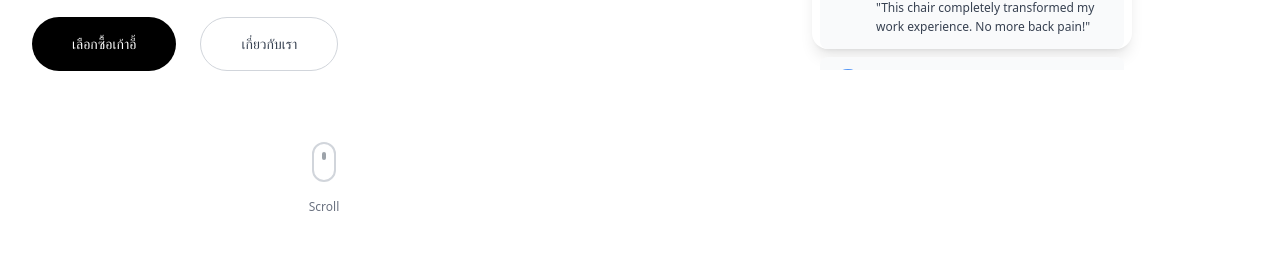
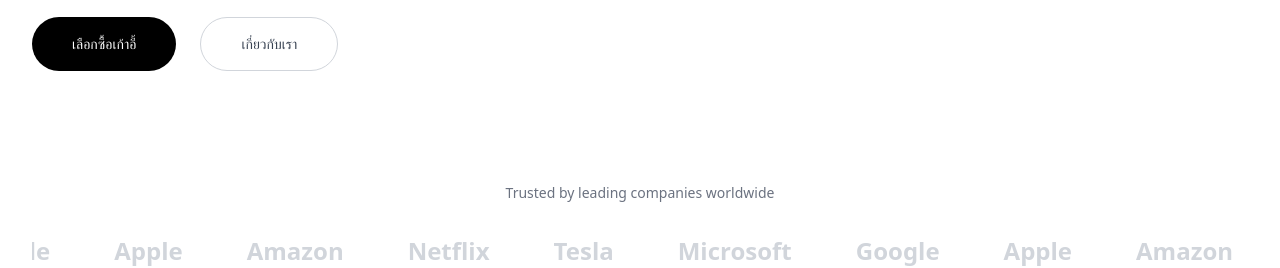
Before and after one commit to superwealthoffice-collab/superchair-mvp, a React (Vite) app: page / in a window 1280 px wide. Shown: the part 791-1059 px from the top of the page. Built offline with nearby package versions, Linux system fonts and the light colour scheme.

Commit message:
Updated Home.tsx

```diff
--- a/src/pages/Home.tsx
+++ b/src/pages/Home.tsx
@@ -70,15 +70,6 @@ const Home: React.FC<HomeProps> = ({ isDarkMode }) => {
                 </button>
               </div>
 
-            {/* Scroll Indicator */}
-            <div className="flex flex-col items-center pt-12">
-              <div className={`w-6 h-10 border-2 rounded-full flex items-start justify-center p-2 animate-bounce transition-colors duration-300 ${isDarkMode ? 'border-gray-600' : 'border-gray-300'}`}>
-                <div className={`w-1 h-2 rounded-full animate-pulse transition-colors duration-300 ${isDarkMode ? 'bg-gray-400' : 'bg-gray-600'}`}></div>
-              </div>
-              <p className={`text-xs mt-2 transition-colors duration-300 ${isDarkMode ? 'text-gray-400' : 'text-gray-500'}`}>
-                Scroll
-              </p>
-            </div>
             </div>
             <div className="relative flex items-center justify-center">
               <div className="relative">
```
